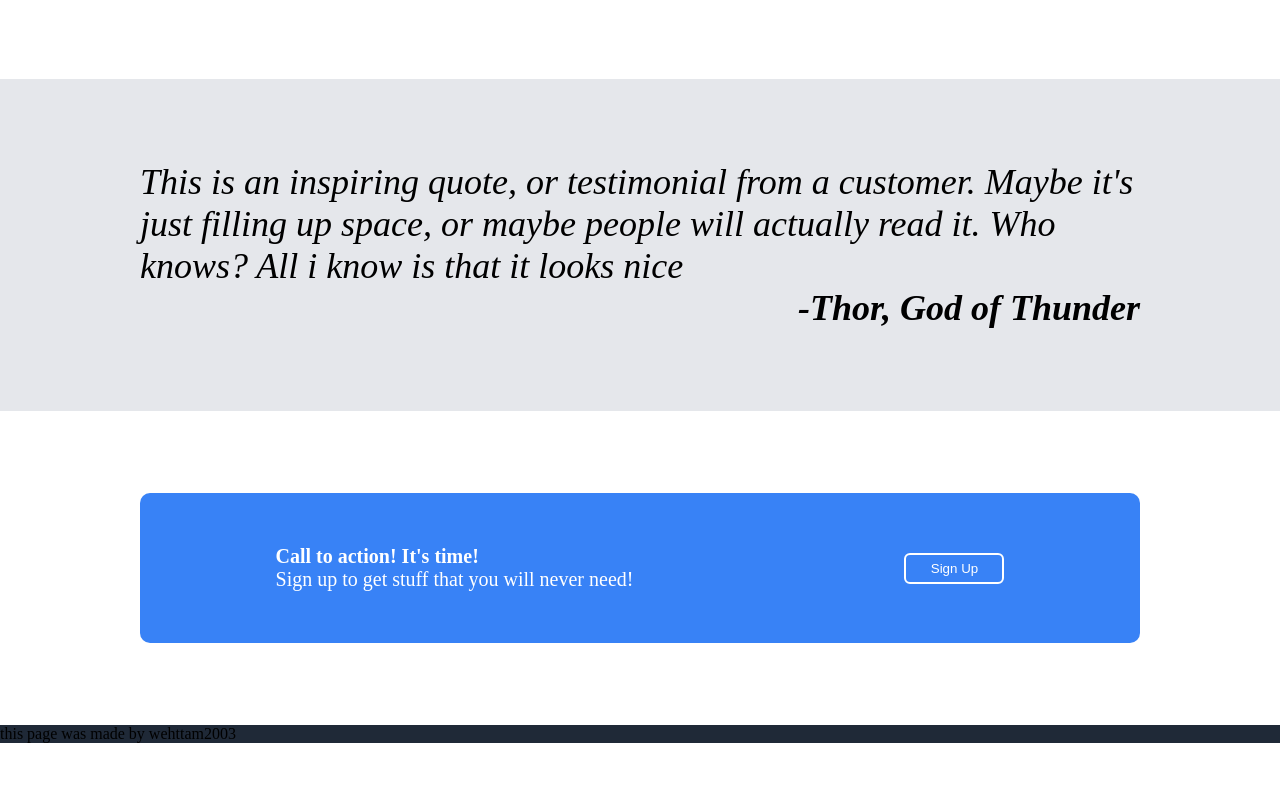
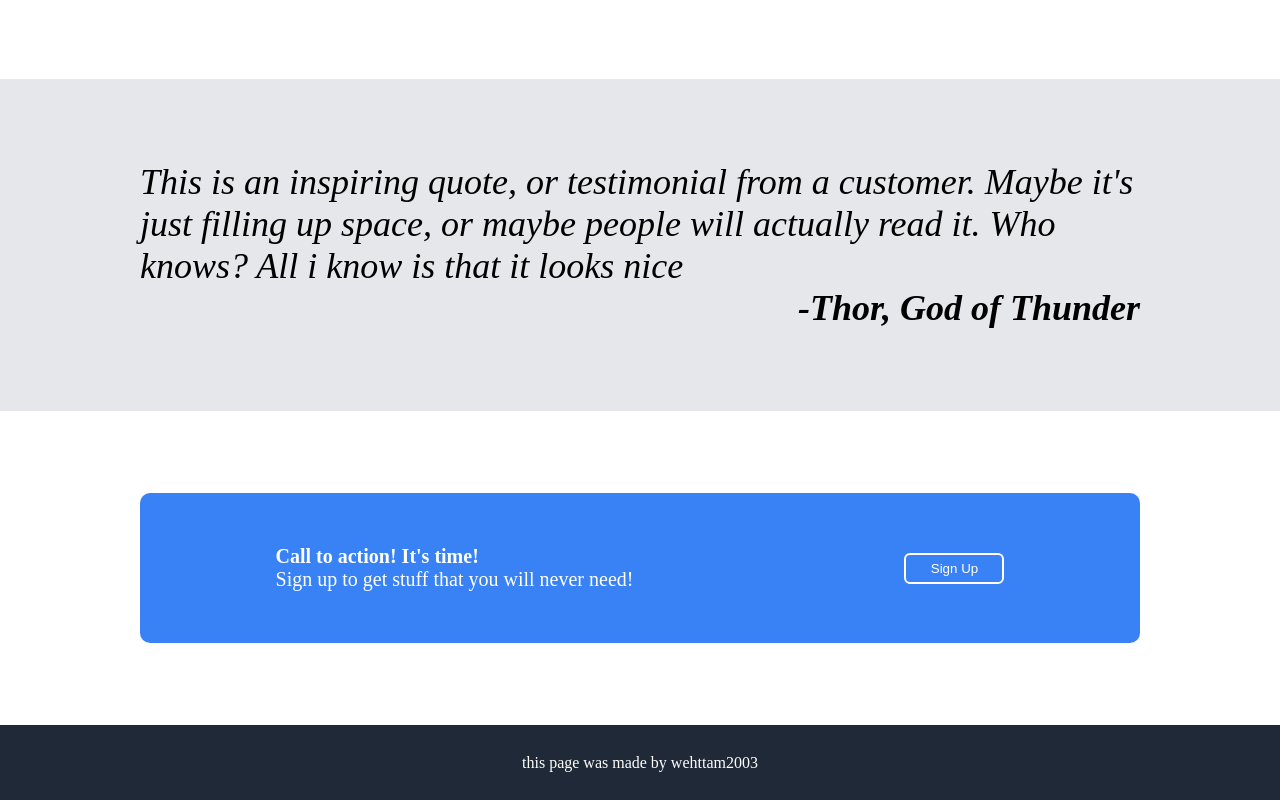
Before and after one commit to wehttam2003/Landing-Page, a plain HTML site: page index.html in a window 1280 px wide. Shown: the part 947-1747 px from the top of the page. Before the commit the page ends 1690 px from the top, so only its background shows below. Drawn offline with Linux system fonts and the light colour scheme.

Commit message:
add styling for section four

```diff
--- a/index.html
+++ b/index.html
@@ -70,7 +70,8 @@
     </div>
 
     <div class="footer">
-        <p>this page was made by wehttam2003</p>
+        <div><p>this page was made by wehttam2003</p></div>
+
     </div>
 
 </body>
--- a/style.css
+++ b/style.css
@@ -139,6 +139,15 @@ button{
 
 .footer{
     background-color: #1f2937;
+    height: 75px;
+    display: flex;
+    justify-content: center;
+    align-items: center;
+    flex: 1;
+}
+
+.footer p {
+    color: white;
 }
 
 .images{
```
